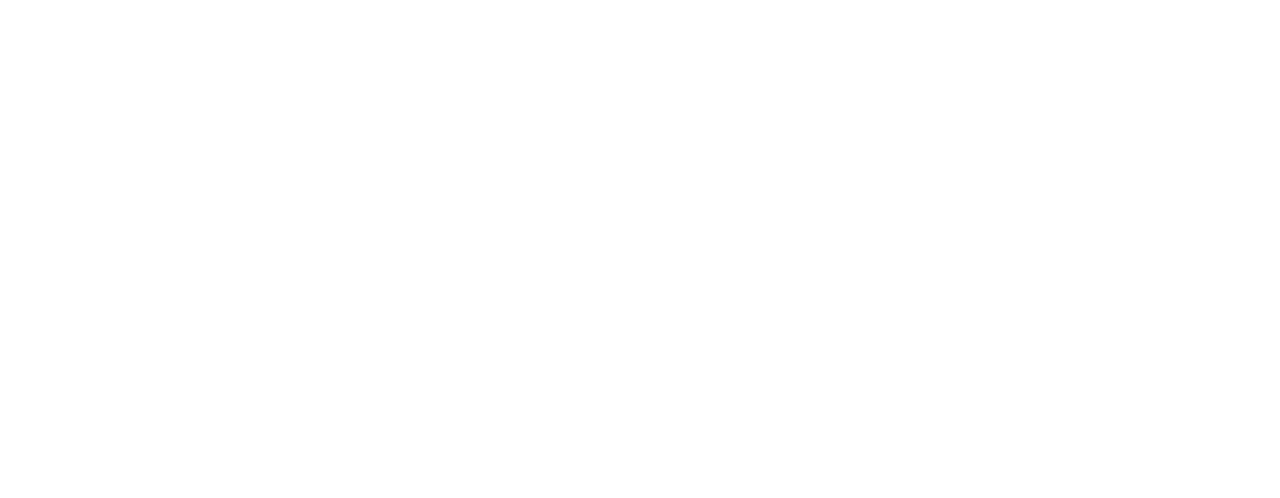
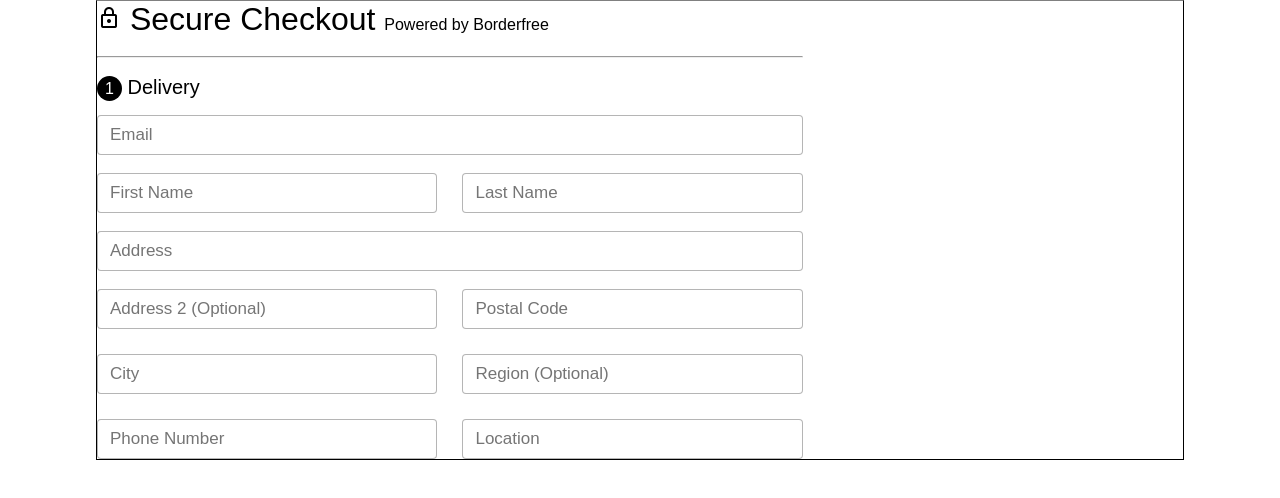
Before and after one commit to Harshal-Jadhav/flaky-touch-8976, a plain HTML site: page checkoutPage1.html in a window 1280 px wide. Drawn offline with nearby package versions, Linux system fonts and the light colour scheme.

Commit message:
Update for User details Page

```diff
--- a/checkoutPage1.html
+++ b/checkoutPage1.html
@@ -5,11 +5,45 @@
     <meta charset="UTF-8">
     <meta http-equiv="X-UA-Compatible" content="IE=edge">
     <meta name="viewport" content="width=device-width, initial-scale=1.0">
+    <link rel="stylesheet"
+        href="https://fonts.googleapis.com/css2?family=Material+Symbols+Outlined:opsz,wght,FILL,GRAD@48,100,0,0" />
+    <link rel="stylesheet" href="./styles/checkoutPage1.css">
     <title>Check Out Page</title>
 </head>
 
 <body>
-
+    <div id="main">
+        <div id="details">
+            <div>
+                <h1>
+                    <span class="material-symbols-outlined">lock</span>
+                    Secure Checkout
+                    <small>Powered by Borderfree</small>
+                </h1>
+            </div>
+            <br><hr><br>
+            <div id="inputContainer">
+                <div><span id="part1">1</span> Delivery</div>
+            </div>
+            <form id="inputForm">
+                <input type="email" name="email" id="email" placeholder="Email"><br><br>
+                <div>
+                    <input type="text" name="fname" id="fname" placeholder="First Name">
+                    <input type="text" name="lname" id="lname" placeholder="Last Name">
+                </div><br>
+                <input type="text" name="address" id="address" placeholder="Address"><br><br>
+                <div>
+                    <input type="text" name="address2" id="address2" placeholder="Address 2 (Optional)">
+                    <input type="number" name="postalCode" id="postalCode" placeholder="Postal Code">
+                    <input type="text" name="city" id="city" placeholder="City">
+                    <input type="text" name="region" id="region" placeholder="Region (Optional)">
+                    <input type="number" name="phone" id="phone" placeholder="Phone Number">
+                    <input type="text" name="location" id="location" placeholder="Location">
+                </div>
+            </form>
+        </div>
+        <div id="order"></div>
+    </div>
 </body>
 
 </html>
--- /dev/null
+++ b/styles/checkoutPage1.css
@@ -0,0 +1,50 @@
+*{
+    margin: 0;
+    padding: 0;
+    box-sizing: border-box;
+    font-family: sans-serif;
+}
+#main{
+    border: 1px solid;
+    width: 85%;
+    margin: auto;
+    border-top: 1px solid gray;
+    display: grid;
+    grid-template-columns: 65% 35%;
+}
+#details>div>h1{
+    font-weight: 100;
+}
+#details>div>h1>small{
+    font-size: 16px;
+}
+#inputContainer>div:first-child{
+    font-size: 20px;
+}
+#part1{
+    padding: 4px 8px;
+    border-radius: 50%;
+    background-color: black;
+    color: white;
+    font-size: 16px;
+}
+#inputForm{
+    margin-top: 16px;
+}
+input{
+    width: 100%;
+    height: 40px;
+    border-radius: 4px;
+    border: 1px solid rgba(128, 128, 128, 0.581);
+    padding-left: 12px;
+    font-size: 17px;
+    outline: none;
+}
+input:focus{
+    box-shadow: rgba(0, 0, 0, 0.24) 0px 3px 8px;
+}
+#inputForm>div{
+    display: grid;
+    grid-template-columns: repeat(2,1fr);
+    gap: 25px   ;
+}
```
